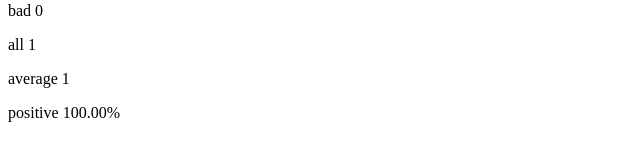
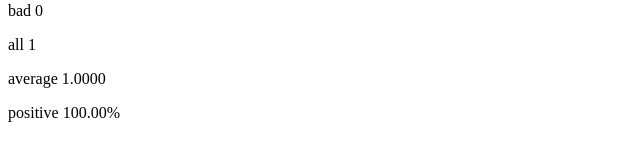
Before and after one commit to ruizhi0/fullstackopen, a React (Create React App) app in the folder part1/unicafe/: page / in a window 1280 px wide. Both pictures are taken after a click on the button "good". Shown: the part 247-407 px from the top of the page, without its empty margins (0-640 px from the left). Built offline with nearby package versions, Linux system fonts and the light colour scheme.

Commit message:
exercise: 1.10 unicafe step5

```diff
--- a/part1/unicafe/src/App.js
+++ b/part1/unicafe/src/App.js
@@ -48,15 +48,21 @@
   return (
     <>
       <h1>statistics</h1>
-      <p>good {good}</p>
-      <p>neutral {neutral}</p>
-      <p>bad {bad}</p>
-      <p>all {total}</p>
-      <p>average {average}</p>
-      <p>positive {positive.toFixed(2)}%</p>
+      <StatisticLine text='good' value={good} />
+      <StatisticLine text='neutral' value={neutral} />
+      <StatisticLine text='bad' value={bad} />
+      <StatisticLine text='all' value={total} />
+      <StatisticLine text='average' value={average.toFixed(4)} />
+      <StatisticLine text='positive' value={`${positive.toFixed(2)}%`} />
     </>
   )
 }
+
+const StatisticLine = ({ text, value }) => (
+  <p>
+    {text} {value}
+  </p>
+)
 
 const Button = ({ handleClick, text }) => (
   <button onClick={handleClick}>
```
